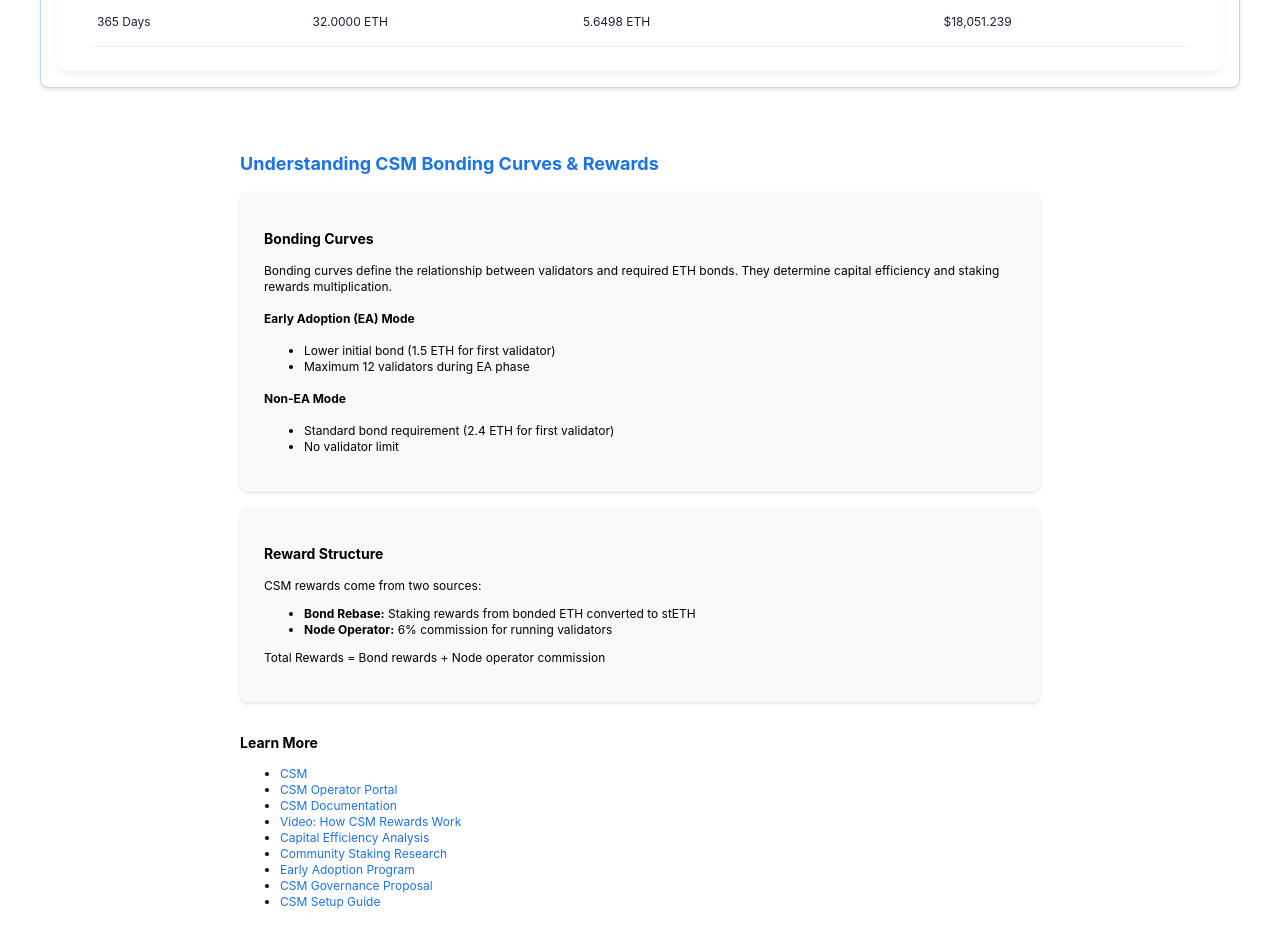
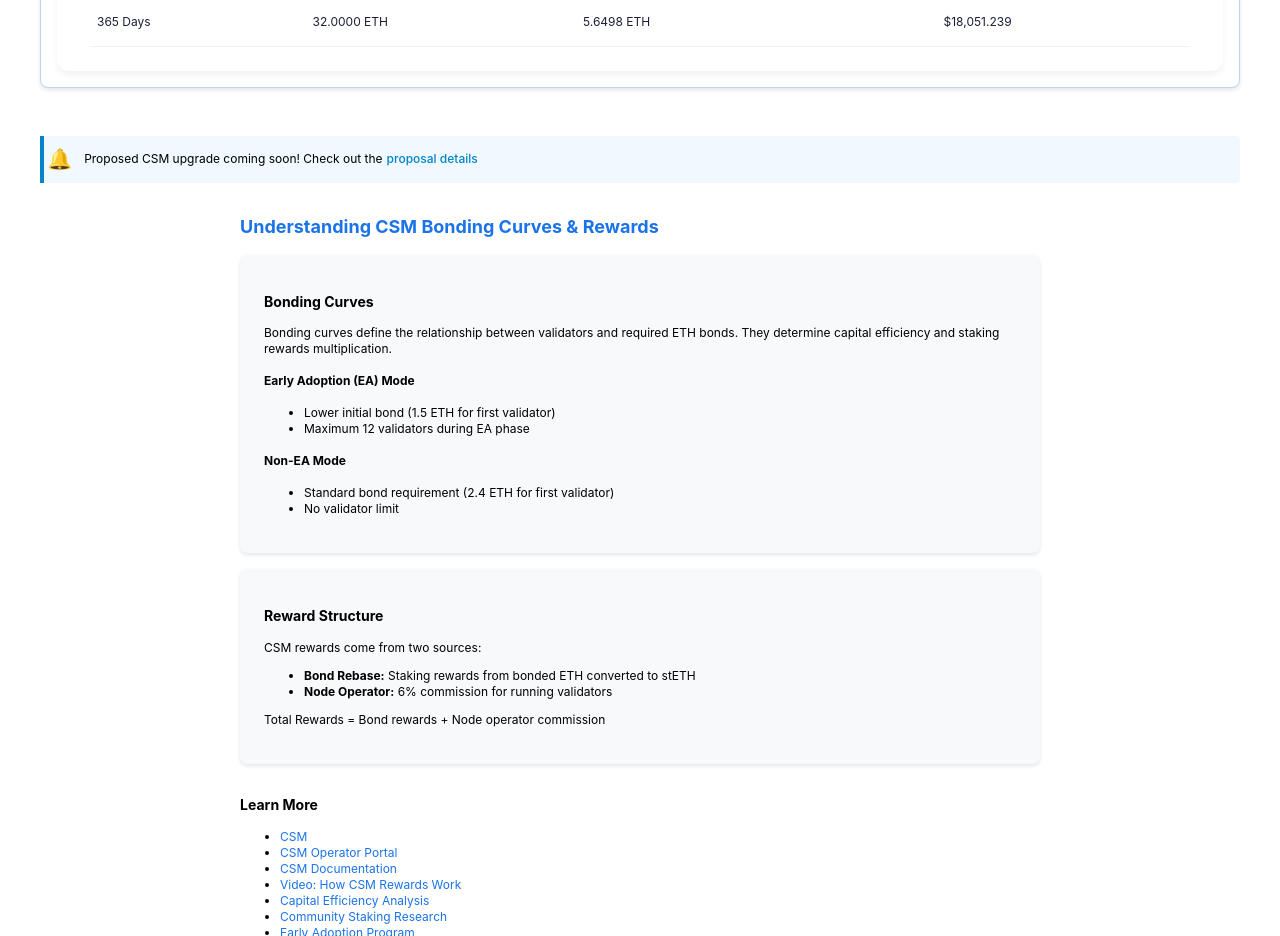
Before and after one commit to kayvee-x/lido-csm, a React (Create React App) app: page / in a window 1280 px wide. Shown: the part 1640-2576 px from the top of the page. Built offline with nearby package versions, Linux system fonts and the light colour scheme; no server answers.

Commit message:
add upgrade proposal

```diff
--- a/src/App.js
+++ b/src/App.js
@@ -271,6 +271,21 @@
             </div>
           </section>
           <section className="analysis-section">
+            <div className="upgrade-notification">
+              <div className="notification-content">
+                <span className="notification-icon">🔔</span>
+                <p>
+                  Proposed CSM upgrade coming soon! Check out the
+                  <a
+                    href="https://research.lido.fi/t/community-staking-module/5917/75"
+                    target="_blank"
+                    rel="noopener noreferrer"
+                  >
+                    proposal details
+                  </a>
+                </p>
+              </div>
+            </div>
             <InfoSection />
           </section>
         </main>
--- a/src/app.css
+++ b/src/app.css
@@ -498,3 +498,31 @@
   justify-content: end;
 
 }
+.upgrade-notification {
+  background: #f0f9ff;
+  border-left: 4px solid #0284c7;
+  padding: 0.2rem;
+  margin: 1rem 0;
+  border-radius: 0 4px 4px 0;
+}
+
+.notification-content {
+  display: flex;
+  align-items: center;
+  gap: 0.75rem;
+}
+
+.notification-icon {
+  font-size: 1.25rem;
+}
+
+.notification-content a {
+  color: #0284c7;
+  margin-left: 0.25rem;
+  text-decoration: none;
+  font-weight: 500;
+}
+
+.notification-content a:hover {
+  text-decoration: underline;
+}
```
